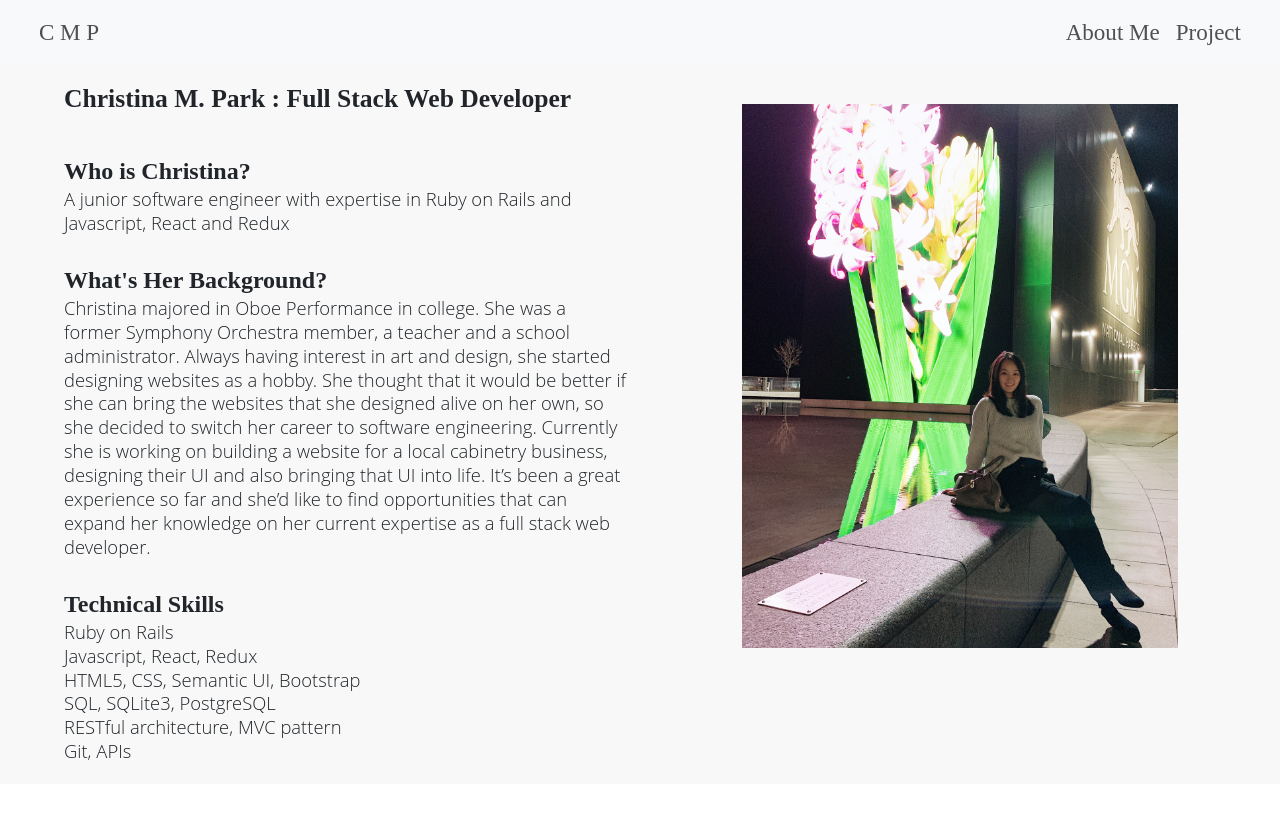
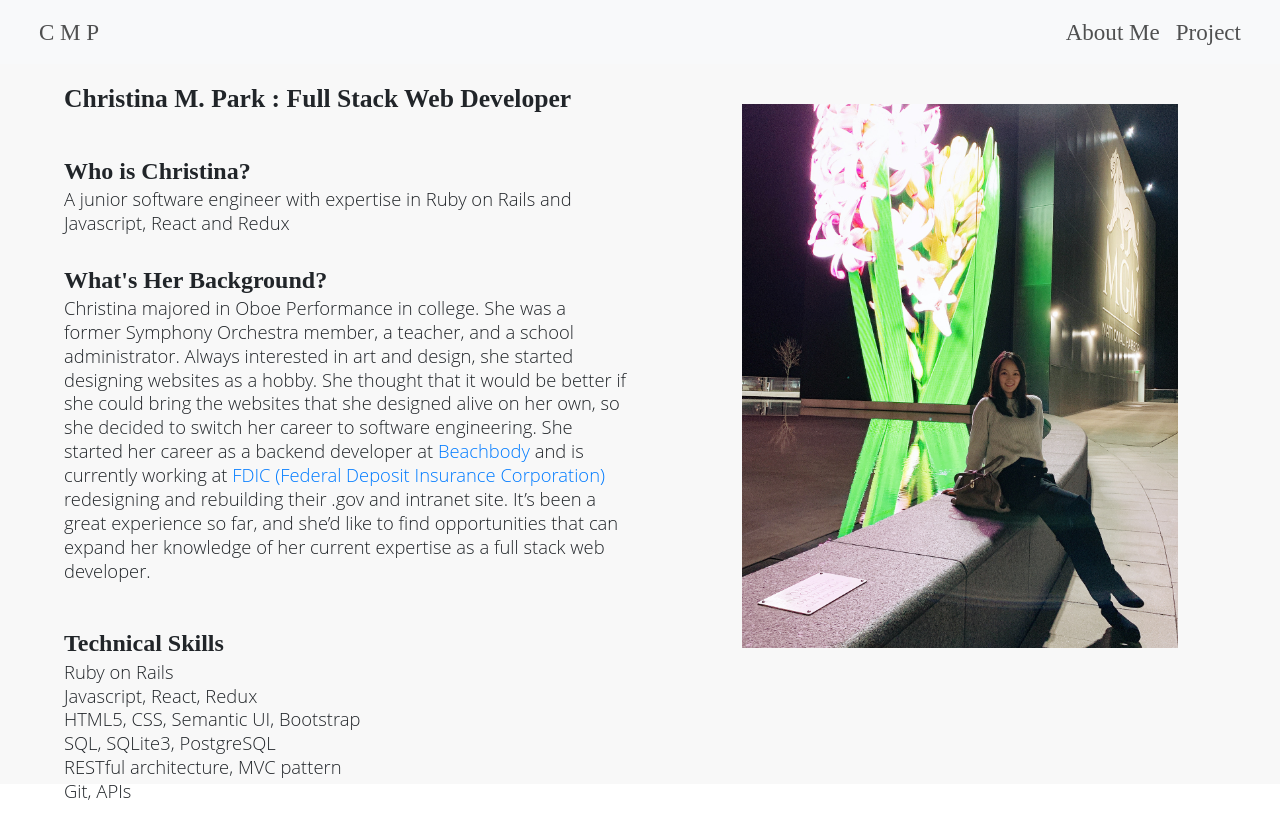
Before and after one commit to christinapark0117/profile-page, a React (Create React App) app: page /aboutme in a window 1280 px wide. Shown: the top 836 px of the page. Built offline with nearby package versions, Linux system fonts and the light colour scheme.

Commit message:
updated about me background

```diff
--- a/src/AboutMe/AboutMe.js
+++ b/src/AboutMe/AboutMe.js
@@ -33,7 +33,7 @@ const AboutMe = () => {
                             What's Her Background?
                         </div>
                         <div>
-                            Christina majored in Oboe Performance in college. She was a former Symphony Orchestra member, a teacher and a school administrator. Always having interest in art and design, she started designing websites as a hobby. She thought that it would be better if she can bring the websites that she designed alive on her own, so she decided to switch her career to software engineering. Currently she is working on building a website for a local cabinetry business, designing their UI and also bringing that UI into life. It’s been a great experience so far and she’d like to find opportunities that can expand her knowledge on her current expertise as a full stack web developer.
+                            <p>Christina majored in Oboe Performance in college. She was a former Symphony Orchestra member, a teacher, and a school administrator. Always interested in art and design, she started designing websites as a hobby. She thought that it would be better if she could bring the websites that she designed alive on her own, so she decided to switch her career to software engineering. She started her career as a backend developer at <a href='https://www.beachbody.com/en/product/fitness_programs/homepage-v2.do?code=SEMB_BOD_GOOGLE&utm_medium=SEM&utm_source=GOOGLE&utm_campaign=BB_US_SEM_GGL_Brand_Core_Exact&utm_content=14092422213_124793629905&utm_term=beachbody_&gclid=CjwKCAjwyaWZBhBGEiwACslQowPhy0ejOjqZzrsw98xXHk18owF9qTqLxSW0tOO36TaMWLJpNljuOBoCLawQAvD_BwE&gclsrc=aw.ds'>Beachbody</a> and is currently working at <a href='https://www.fdic.gov/'>FDIC (Federal Deposit Insurance Corporation)</a> redesigning and rebuilding their .gov and intranet site. It’s been a great experience so far, and she’d like to find opportunities that can expand her knowledge of her current expertise as a full stack web developer.</p>
                         </div>
                     </div>
 
```
